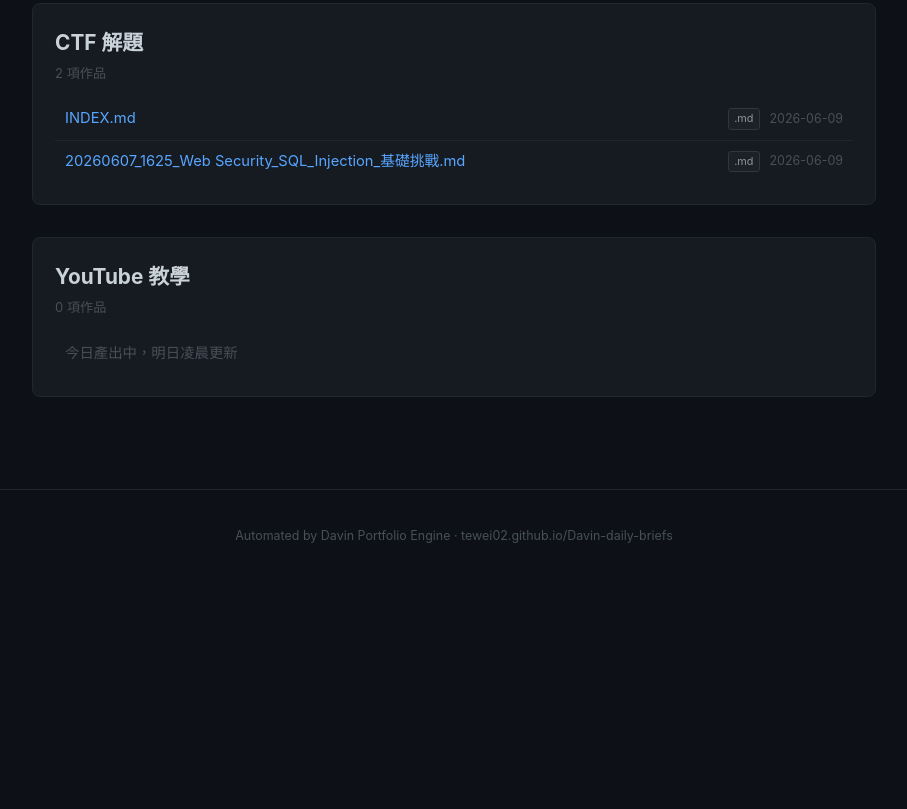
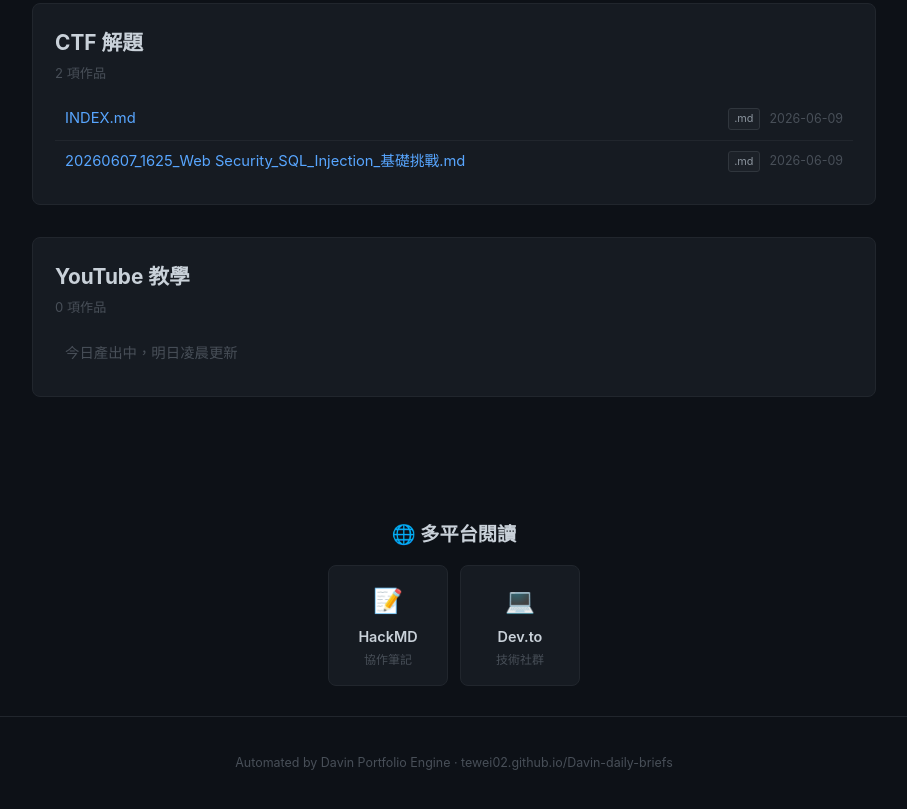
Before and after one commit to TeWei02/TeWei02.github.io, a plain HTML site: page Davin-daily-briefs/index.html in a window 1280 px wide. Shown: the part 1588-2397 px from the top of the page, without its empty margins (186-1093 px from the left). Before the commit the page ends 2169 px from the top, so only its background shows below. Drawn offline with Linux system fonts and the light colour scheme.

Commit message:
Add cross-platform links (HackMD + Dev.to)

```diff
--- a/Davin-daily-briefs/index.html
+++ b/Davin-daily-briefs/index.html
@@ -100,6 +100,12 @@ footer{text-align:center;padding:36px 18px;color:var(--text-muted);font-size:.78
 <ul class="file-list"><li class="empty-state">今日產出中，明日凌晨更新</li></ul>
 </section>
 </div>
+<style>.platform-links{padding:30px 0;text-align:center}.platform-links h2{font-size:1.2rem;margin-bottom:16px}.link-grid{display:flex;gap:12px;justify-content:center;flex-wrap:wrap}.link-card{display:flex;flex-direction:column;align-items:center;padding:16px 24px;background:var(--bg-secondary);border:1px solid var(--border);border-radius:8px;text-decoration:none;color:var(--text-primary);transition:all .2s;min-width:120px}.link-card:hover{background:var(--bg-hover);border-color:var(--accent)}.link-card .link-icon{font-size:1.5rem;margin-bottom:4px}.link-card span{font-size:.9rem;font-weight:600}.link-card small{color:var(--text-muted);font-size:.75rem;margin-top:2px}</style>
+<section class="platform-links">
+<h2>🌐 多平台閱讀</h2>
+<div class="link-grid"><a href="https://hackmd.io/FEwb-lOETumy0XpZUXOK9g" target="_blank" class="link-card"><span class="link-icon">📝</span><span>HackMD</span><small>協作筆記</small></a><a href="https://dev.to/_398176bdd5bb8ce900446/cong-ling-da-zao-quan-zi-dong-ai-zuo-pin-chan-chu-yin-qing-wei-te-shu-xuan-cai-sheng-de-30-tian-shi-yan-29c6" target="_blank" class="link-card"><span class="link-icon">💻</span><span>Dev.to</span><small>技術社群</small></a></div>
+</section>
+
 <footer>Automated by Davin Portfolio Engine · tewei02.github.io/Davin-daily-briefs</footer>
 <script>(function(){var h=document.documentElement,t=document.getElementById("themeToggle");var s=localStorage.getItem("davin-theme");if(s)h.setAttribute("data-theme",s);t.addEventListener("click",function(){var c=h.getAttribute("data-theme"),n=c==="dark"?"light":"dark";h.setAttribute("data-theme",n);localStorage.setItem("davin-theme",n)})})()</script>
 </body>
```
